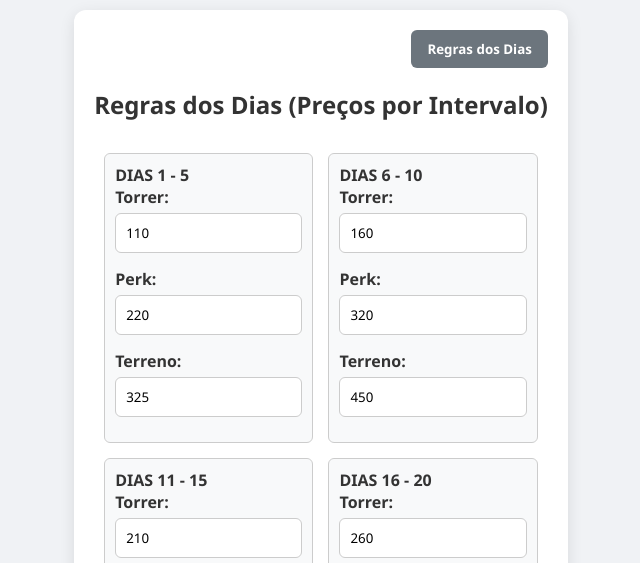
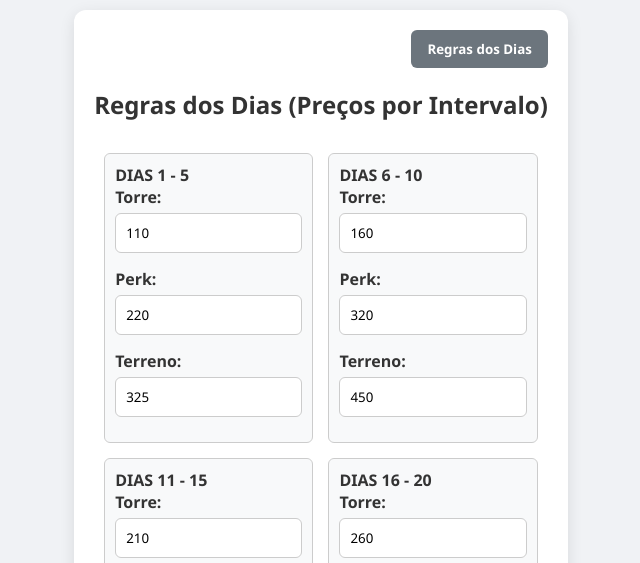
Before and after one commit to primol/CalculadoraTabuleiro, a React (Vite) app: page / in a window 1280 px wide. Both pictures are taken after a click on the button "Regras dos Dias (Configurar)". Shown: the top 563 px of the page, without its empty margins (319-959 px from the left). Built offline with nearby package versions, Linux system fonts and the light colour scheme.

Commit message:
fix: rename torre and add player notes

```diff
--- a/components/Jogador.jsx
+++ b/components/Jogador.jsx
@@ -3,6 +3,7 @@ import React, { useState } from 'react';
 export function Jogador({ jogadorState, onAtualizarSaldo, regraDia }) {
   const [valDespesa, setValDespesa] = useState('');
   const [valGanho, setValGanho] = useState('');
+  const [detalhes, setDetalhes] = useState('');
 
   // Regra de negócio: Jogador precisa primeiro registrar a despesa antes de liberar o ganho
   const [despesaRegistrada, setDespesaRegistrada] = useState(false);
@@ -36,6 +37,13 @@ export function Jogador({ jogadorState, onAtualizarSaldo, regraDia }) {
   return (
     <div className="player-card">
       <h3 className="player-title">{jogadorState.nome}</h3>
+      <textarea
+        className="game-notes"
+        placeholder="Detalhes do jogo"
+        value={detalhes}
+        onChange={(e) => setDetalhes(e.target.value)}
+        rows="3"
+      />
       <div className="player-balance">R$ {jogadorState.saldo}</div>
 
       {/* Regra de Despesa Obrigatória */}
@@ -71,8 +79,8 @@ export function Jogador({ jogadorState, onAtualizarSaldo, regraDia }) {
       <div className="items-group">
         <h4>Compras</h4>
         <div className="item-buy-row">
-          <button className="btn-secondary purchase-button" onClick={() => handleComprar(regraDia.torrer)}>
-            Torrer <span>R$ {regraDia.torrer}</span>
+          <button className="btn-secondary purchase-button" onClick={() => handleComprar(regraDia.torre)}>
+            Torre <span>R$ {regraDia.torre}</span>
           </button>
         </div>
         <div className="item-buy-row">
--- a/components/RegraDias.jsx
+++ b/components/RegraDias.jsx
@@ -29,11 +29,11 @@ export function RegrasDias({ regras, setRegras, Voltar }) {
           <div key={regra.inicio} className="regra-dia-card">
             <h4>DIAS {regra.inicio} - {regra.fim}</h4>
             <div className="form-group">
-              <label>Torrer:</label>
+              <label>Torre:</label>
               <input
                 type="number"
-                value={regra.torrer}
-                onChange={(e) => handleChange(idx, 'torrer', e.target.value)}
+                value={regra.torre}
+                onChange={(e) => handleChange(idx, 'torre', e.target.value)}
               />
             </div>
             <div className="form-group">
--- a/components/ValoresDoDia.jsx
+++ b/components/ValoresDoDia.jsx
@@ -15,8 +15,8 @@ export function ValoresDoDia({ diaAtual, regraDia, onProximaRodada, totalRodadas
 
         <h4>VALORES</h4>
         <div className="value-item">
-          <span>Torrer</span>
-          <strong>R$ {regraDia.torrer}</strong>
+          <span>Torre</span>
+          <strong>R$ {regraDia.torre}</strong>
         </div>
         <div className="value-item">
           <span>Perk</span>
--- a/data/regras.js
+++ b/data/regras.js
@@ -5,7 +5,7 @@ export const regrasPadrao = Array.from({ length: 6 }, (_, index) => {
   return {
     inicio,
     fim,
-    torrer: 100 + inicio * 10,
+    torre: 100 + inicio * 10,
     perk: 200 + inicio * 20,
     terreno: 300 + inicio * 25,
   };
@@ -19,7 +19,10 @@ export const getRegras = () => {
     try {
       const regrasSalvas = JSON.parse(salvas);
       if (regrasSalvas.length && regrasSalvas[0].inicio !== undefined) {
-        return regrasSalvas;
+        return regrasSalvas.map((regra) => ({
+          ...regra,
+          torre: regra.torre ?? regra.torrer ?? 0,
+        }));
       }
     } catch (e) {
       console.error('Erro ao ler regras do localStorage', e);
--- a/styles.css
+++ b/styles.css
@@ -118,6 +118,16 @@ button:disabled {
 .player-title { text-align: center; font-size: 1.2rem; }
 .player-balance { text-align: center; font-size: 1.8rem; color: #28a745; font-weight: bold; }
 
+.game-notes {
+  width: 100%;
+  resize: vertical;
+  min-height: 70px;
+  padding: 8px;
+  border: 1px solid #ccc;
+  border-radius: 6px;
+  font: inherit;
+}
+
 .action-row {
   display: flex;
   gap: 10px;
```
